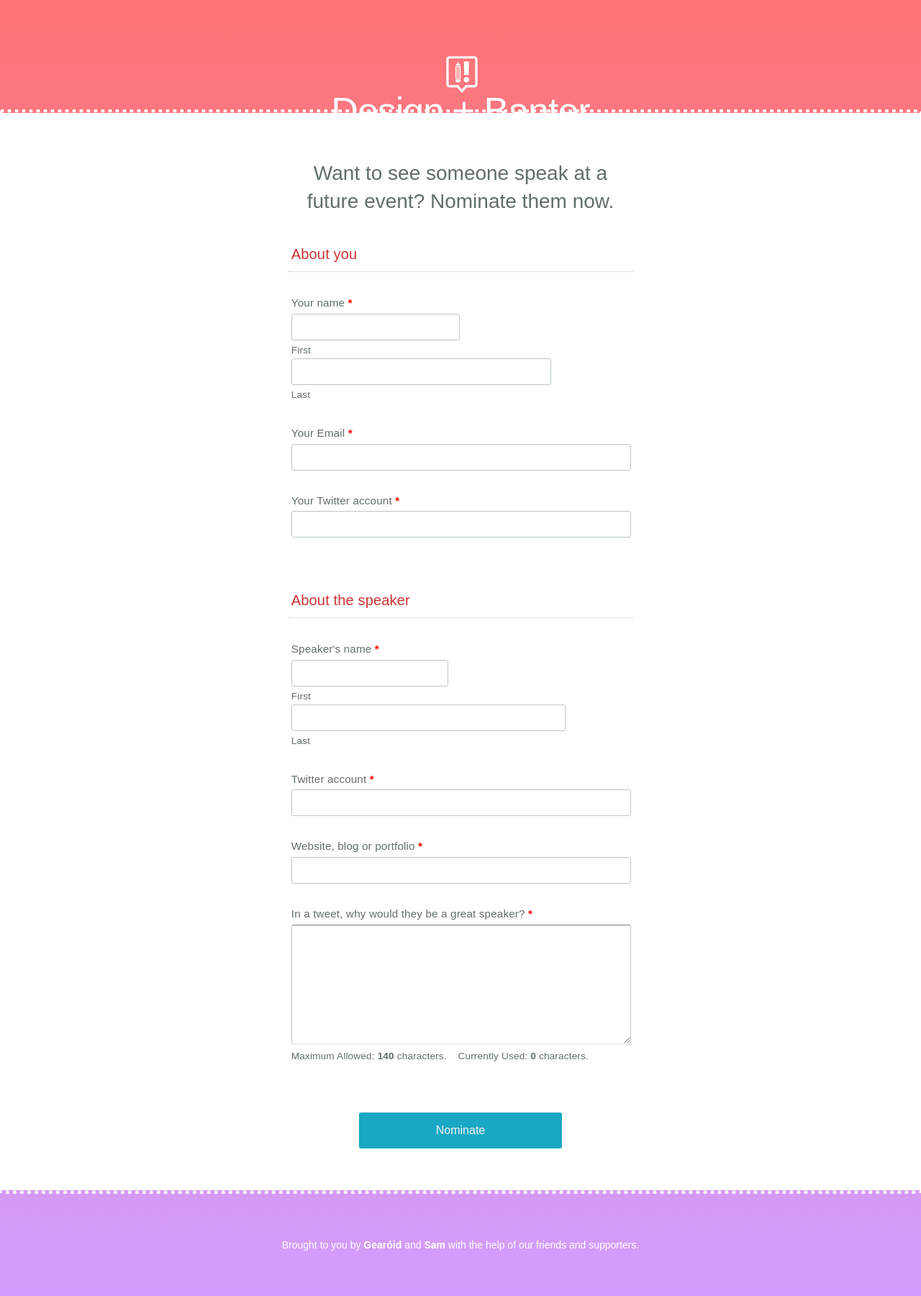
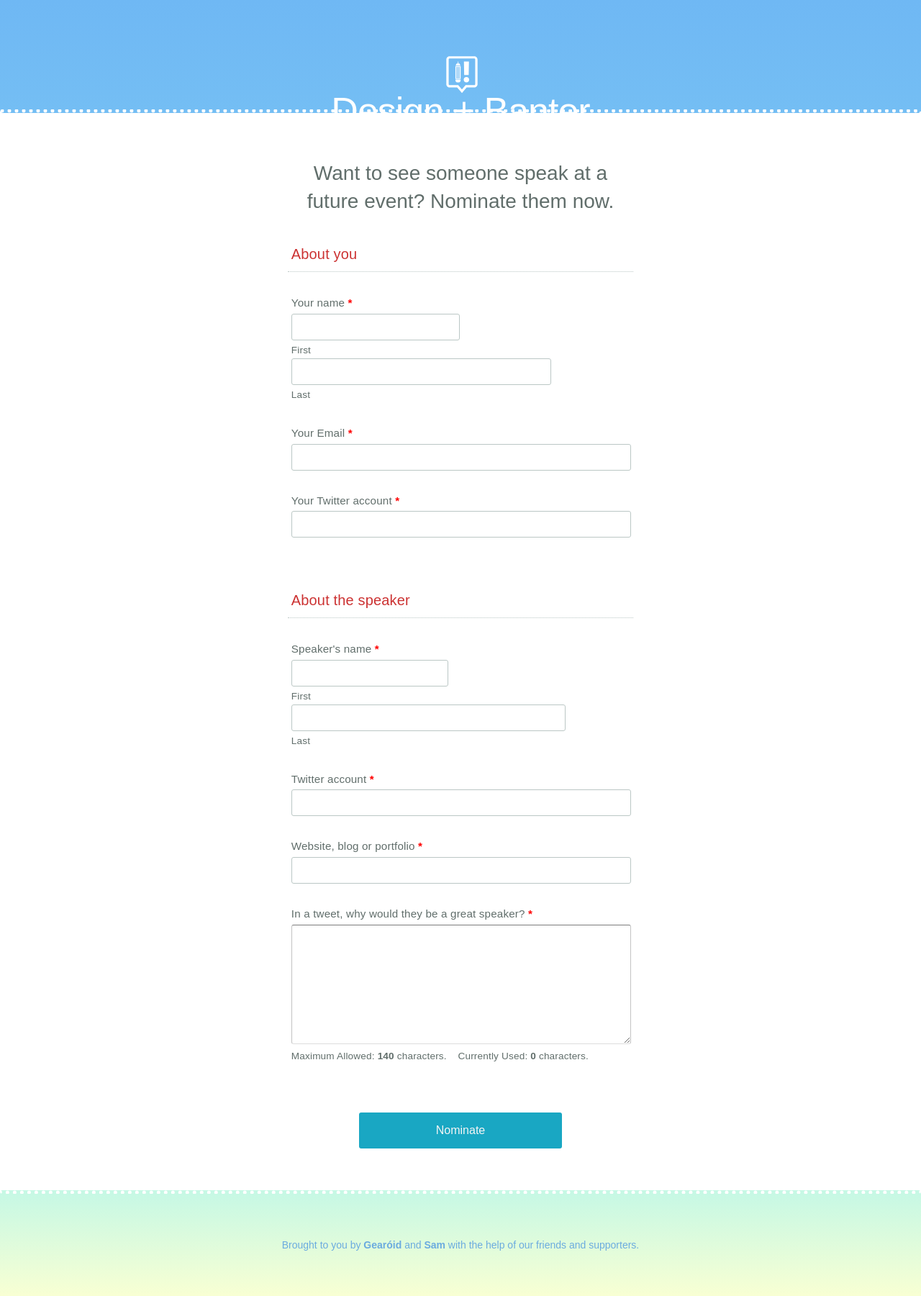
Before and after one commit to design-and-banter/db-dotcom, a Jekyll site: the page built from speak.html, in a window 1280 px wide. Shown: the whole page at 72% size. Built offline with Jekyll 4.4.1, drawn with Linux system fonts in a browser that asks for light colours; nearby versions of some CDN libraries.

Commit message:
update event

```diff
--- a/_includes/manifesto.html
+++ b/_includes/manifesto.html
@@ -1,6 +1,6 @@
 <div id="manifesto">
   <article>
-    <h1>Next event: <b>Wednesday April 9th</b></h1>
+    <h1>Next event: <b>Tuesday May 6th</b></h1>
     <!-- <h3>We'll release tickets to the mailing list first on Monday 31st March. <br/>Follow us on <a href="http://twitter.com/designandbanter">Twitter</a> for speaker announcements in the meantime.</h3> -->
 
     <div id="signup">
--- a/_includes/opening.html
+++ b/_includes/opening.html
@@ -1,5 +1,5 @@
-<div class="flash">  <b>Next event:</b> Wednesday, April 9th, 7pm, @ BL-NK. <a href="https://www.eventbrite.co.uk/e/designbanter11-tickets-11124661161?ref=etckt"> Get your ticket now.</a>
-
+<div class="flash">  <b>Next event:</b> Tuesday, May 6th, 7pm, @ BL-NK.
+	<a href="https://www.eventbrite.co.uk/e/designbanter12-tickets-11441936139"> Get your ticket now.</a>
 </div>
 
 <header id="opening">
@@ -10,7 +10,7 @@
 
   <h2>An intimate event in London bringing together 175 designers from the city’s brightest startups and best agencies. Join us each month to share ideas, trade stories and drink beer.</h2>
 
-  <a href="https://www.eventbrite.co.uk/e/designbanter11-tickets-11124661161" target="_blank" class="btn">Get your ticket</a>
+  <a href="https://www.eventbrite.co.uk/e/designbanter12-tickets-11441936139" target="_blank" class="btn">Get your ticket</a>
 
   <a href="https://twitter.com/designandbanter" class="twitter-follow-button" data-show-count="false" data-size="large">Follow @designandbanter</a>
 
--- a/_less/objects/_credits.less
+++ b/_less/objects/_credits.less
@@ -2,16 +2,16 @@
   background: none;
   padding: 4em 0;
   p {
-    color: #fff;
+    color: @primary;
     text-align: center;
     font-size: 0.875em;
     font-weight: 400
   }
   a {
-    color: #fff;
+    color: #6BABDF;
     font-weight: 700;
     &:hover {
-      border-bottom: 2px dotted #fff;
+      border-bottom: 2px dotted @primary;
     }
   }
 }
--- a/_less/objects/_event.less
+++ b/_less/objects/_event.less
@@ -37,7 +37,7 @@
       &:after{
         display: block;
         content: "";
-        background: #ff7474;
+        background: @primary;
         height: 0.125em;
         width: 5em;
         margin: 2em auto 0 auto;
--- a/css/site.css
+++ b/css/site.css
@@ -143,12 +143,30 @@
 body {
   font-family: "jaf-facitweb", sans-serif;
   background: #ff7474;
-  background: -moz-linear-gradient(top, #ff7474 0%, #d29dff 100%);
-  background: -webkit-gradient(linear, left top, left bottom, color-stop(0%, #ff7474), color-stop(100%, #d29dff));
-  background: -webkit-linear-gradient(top, #ff7474 0%, #d29dff 100%);
-  background: -o-linear-gradient(top, #ff7474 0%, #d29dff 100%);
-  background: -ms-linear-gradient(top, #ff7474 0%, #d29dff 100%);
-  background: linear-gradient(to bottom, #ff7474 0%, #d29dff 100%);
+  background: #6fb8f4;
+  /* Old browsers */
+
+  background: -moz-linear-gradient(top, #6fb8f4 0%, #a1f3f2 86%, #f8ffd3 100%);
+  /* FF3.6+ */
+
+  background: -webkit-gradient(linear, left top, left bottom, color-stop(0%, #6fb8f4), color-stop(86%, #a1f3f2), color-stop(100%, #f8ffd3));
+  /* Chrome,Safari4+ */
+
+  background: -webkit-linear-gradient(top, #6fb8f4 0%, #a1f3f2 86%, #f8ffd3 100%);
+  /* Chrome10+,Safari5.1+ */
+
+  background: -o-linear-gradient(top, #6fb8f4 0%, #a1f3f2 86%, #f8ffd3 100%);
+  /* Opera 11.10+ */
+
+  background: -ms-linear-gradient(top, #6fb8f4 0%, #a1f3f2 86%, #f8ffd3 100%);
+  /* IE10+ */
+
+  background: linear-gradient(to bottom, #6fb8f4 0%, #a1f3f2 86%, #f8ffd3 100%);
+  /* W3C */
+
+  filter: progid:DXImageTransform.Microsoft.gradient(startColorstr='#6fb8f4', endColorstr='#f8ffd3', GradientType=0);
+  /* IE6-9 */
+
 }
 #nomination-form {
   background: #fff;
@@ -176,7 +194,7 @@
   font-family: "jaf-facitweb", sans-serif;
 }
 #nomination-form form .req {
-  color: #ff7474;
+  color: #6babdf;
 }
 #nomination-form form li {
   margin-bottom: 1em;
@@ -221,7 +239,7 @@
   margin: 0 auto;
 }
 a {
-  color: #ff7474;
+  color: #6babdf;
 }
 .strap {
   display: block;
@@ -411,13 +429,13 @@
   margin: 0 auto 1.5em auto;
 }
 .event h2 a {
-  border-bottom: 2px dotted #ff7474;
+  border-bottom: 2px dotted #6babdf;
   font-weight: 400;
 }
 .event h2:after {
   display: block;
   content: "";
-  background: #ff7474;
+  background: #6babdf;
   height: 0.125em;
   width: 5em;
   margin: 2em auto 0 auto;
@@ -562,7 +580,7 @@
   border-top: 1px solid #ccc;
 }
 .speaker .interact a {
-  background: #ff7474;
+  background: #6babdf;
   color: #fff;
   font-weight: 200;
   font-size: 0.875em;
@@ -608,8 +626,8 @@
   font-weight: 200;
 }
 #opening h2 span {
-  color: #32a2f2;
-  border-bottom: 1px dotted #32a2f2;
+  color: #008000;
+  border-bottom: 1px dotted #008000;
 }
 #opening h3 {
   color: #CC3232;
@@ -662,17 +680,17 @@
   padding: 4em 0;
 }
 #credits p {
-  color: #fff;
+  color: #6babdf;
   text-align: center;
   font-size: 0.875em;
   font-weight: 400;
 }
 #credits a {
-  color: #fff;
+  color: #6BABDF;
   font-weight: 700;
 }
 #credits a:hover {
-  border-bottom: 2px dotted #fff;
+  border-bottom: 2px dotted #6babdf;
 }
 #mc_embed_signup {
   max-width: 40em;
@@ -702,7 +720,7 @@
   -moz-background-clip: padding;
   -webkit-background-clip: padding-box;
   background-clip: padding-box;
-  color: #32a2f2;
+  color: #008000;
   width: 7.5em;
   font-weight: 300;
 }
```
Also changed, not shown: _includes/event.html (+14 -14 lines), _less/base/_colors.less (+4 -4 lines), _less/base/_layout.less (+9 -6 lines), _less/objects/_credits.css (added, +17 -0 lines), _less/base/_colors.css (added), images/sponsors/palantir-logo.jpg (added), 1 other file.
